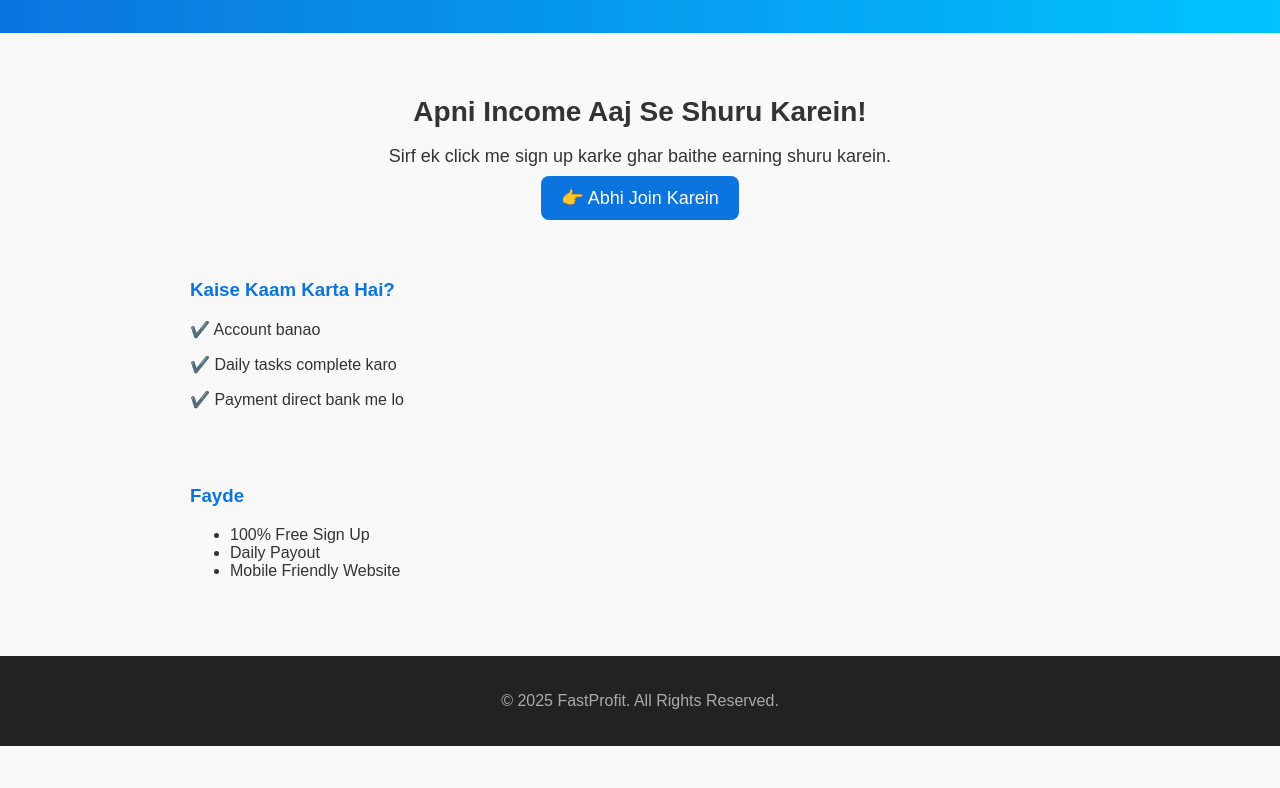
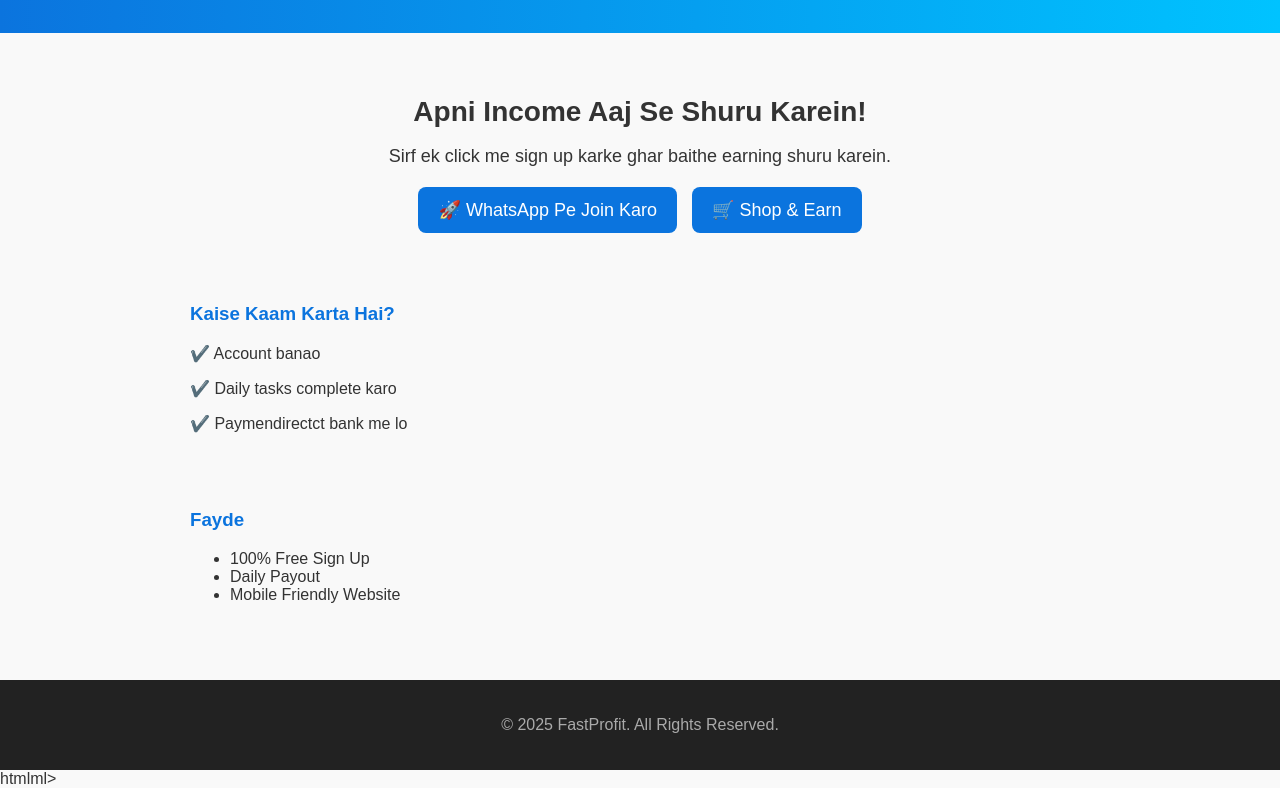
Before and after one commit to Jonsan566/elewan, a plain HTML site: page index.html in a window 1280 px wide. Shown: the part 94-882 px from the top of the page. Before the commit the page ends 840 px from the top, so only its background shows below. Drawn offline with Linux system fonts and the light colour scheme.

Commit message:
Update index.html

```diff
--- a/index.html
+++ b/index.html
@@ -70,14 +70,20 @@
   <div class="hero">
     <h2>Apni Income Aaj Se Shuru Karein!</h2>
     <p>Sirf ek click me sign up karke ghar baithe earning shuru karein.</p>
-    <a class="btn" href="#">👉 Abhi Join Karein</a>
+    <div style="display:flex;gap:15px;justify-content:center;flex-wrap:wrap;">
+  <!-- WhatsApp Button -->
+  <a class="btn" href="https://wa.me/919876543210" target="_blank">🚀 WhatsApp Pe Join Karo</a>
+
+  <!-- Affiliate Button -->
+  <a class="btn" href="https://www.amazon.in/best-deal" target="_blank">🛒 Shop & Earn</a>
+</div>
   </div>
 
   <section>
     <h3>Kaise Kaam Karta Hai?</h3>
     <p>✔️ Account banao</p>
     <p>✔️ Daily tasks complete karo</p>
-    <p>✔️ Payment direct bank me lo</p>
+    <p>✔️ Paymendirectct bank me lo</p>
   </section>
 
   <section>
@@ -93,4 +99,4 @@
     <p>© 2025 FastProfit. All Rights Reserved.</p>
   </footer>
 </body>
-</html>
+htmlml>
```
